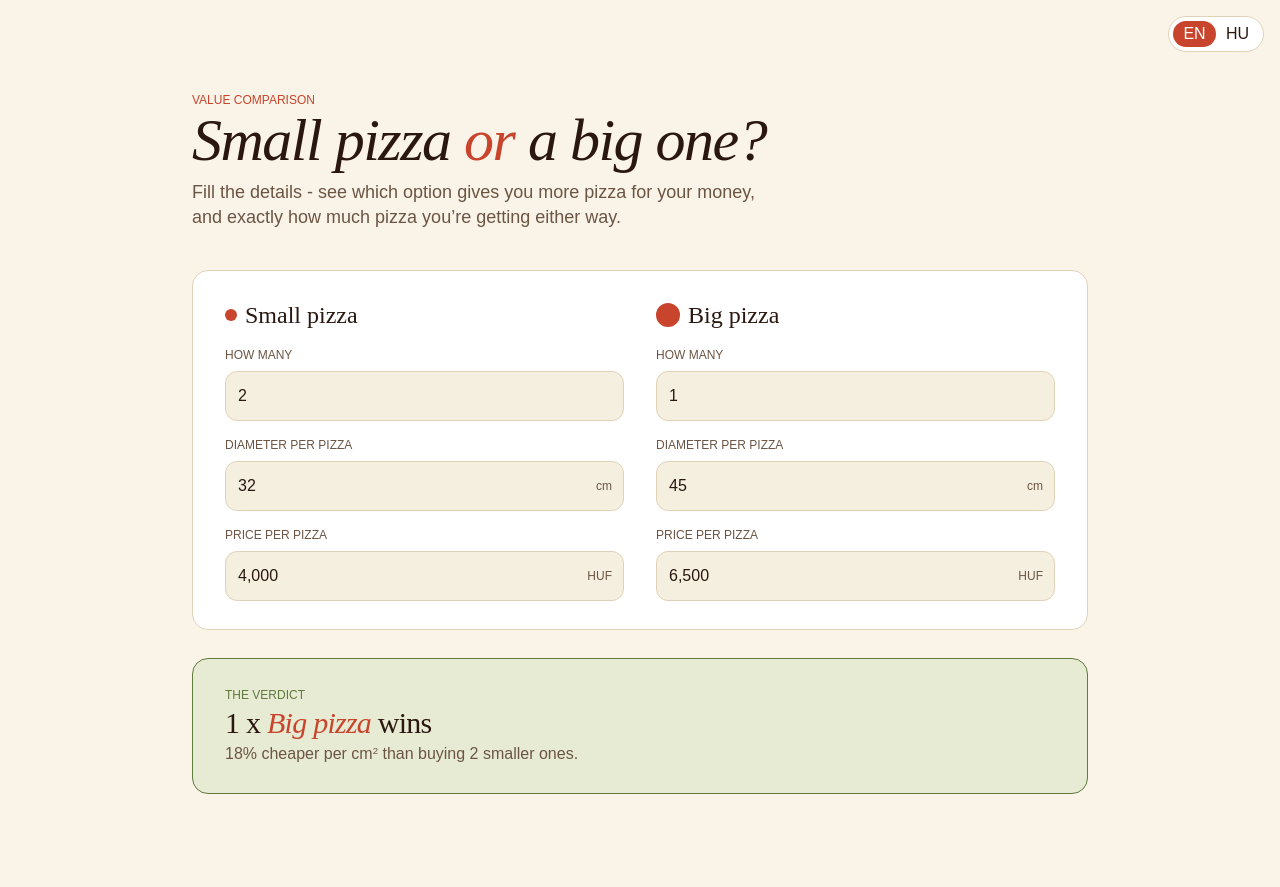
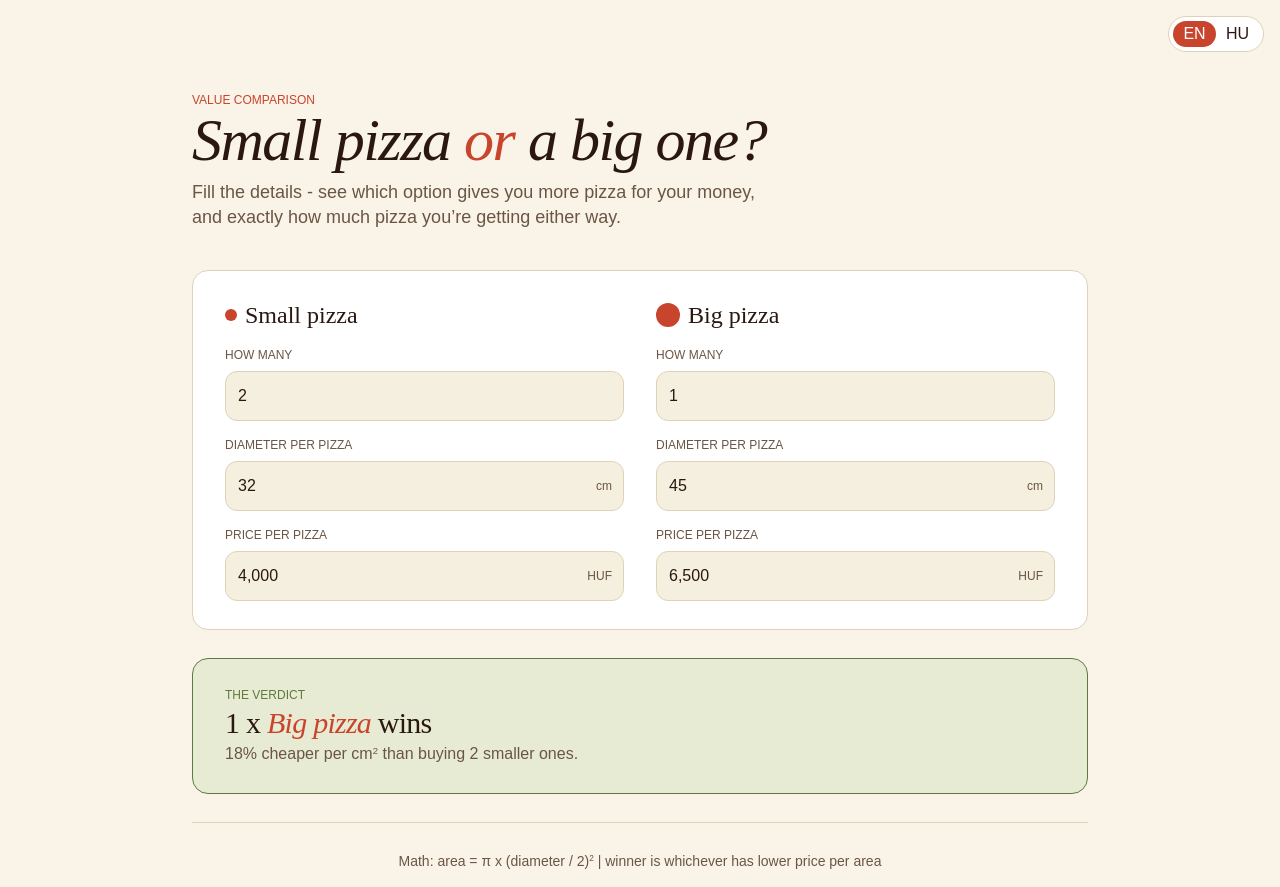
Before and after one commit to dhemeira/pizza-calculator, a React (Vite) app: page / in a window 1280 px wide. Before the commit the page ends 810 px from the top, so only its background shows below. Built offline with nearby package versions, Linux system fonts and the light colour scheme.

Commit message:
Add footer

```diff
--- a/src/app.tsx
+++ b/src/app.tsx
@@ -6,6 +6,7 @@ import PizzaProvider from '~/context/PizzaProvider';
 
 const InputSection = lazy(() => import('./components/InputSection'));
 const VerdictSection = lazy(() => import('./components/VerdictSection'));
+const FooterSection = lazy(() => import('./components/FooterSection'));
 
 function App() {
   useTranslation();
@@ -16,6 +17,8 @@ function App() {
         <HeroSection />
         <InputSection />
         <VerdictSection />
+        <hr className="text-border w-full max-w-4xl" />
+        <FooterSection />
       </div>
     </PizzaProvider>
   );
--- /dev/null
+++ b/src/components/FooterSection.tsx
@@ -0,0 +1,12 @@
+import { Trans } from 'react-i18next';
+import Sup from '~/components/Sup';
+
+function FooterSection() {
+  return (
+    <footer className="text-text-muted text-center text-sm font-normal">
+      <Trans i18nKey="footer" components={{ pi: <span>&#960;</span>, sup: <Sup /> }} />
+    </footer>
+  );
+}
+
+export default FooterSection;
```
